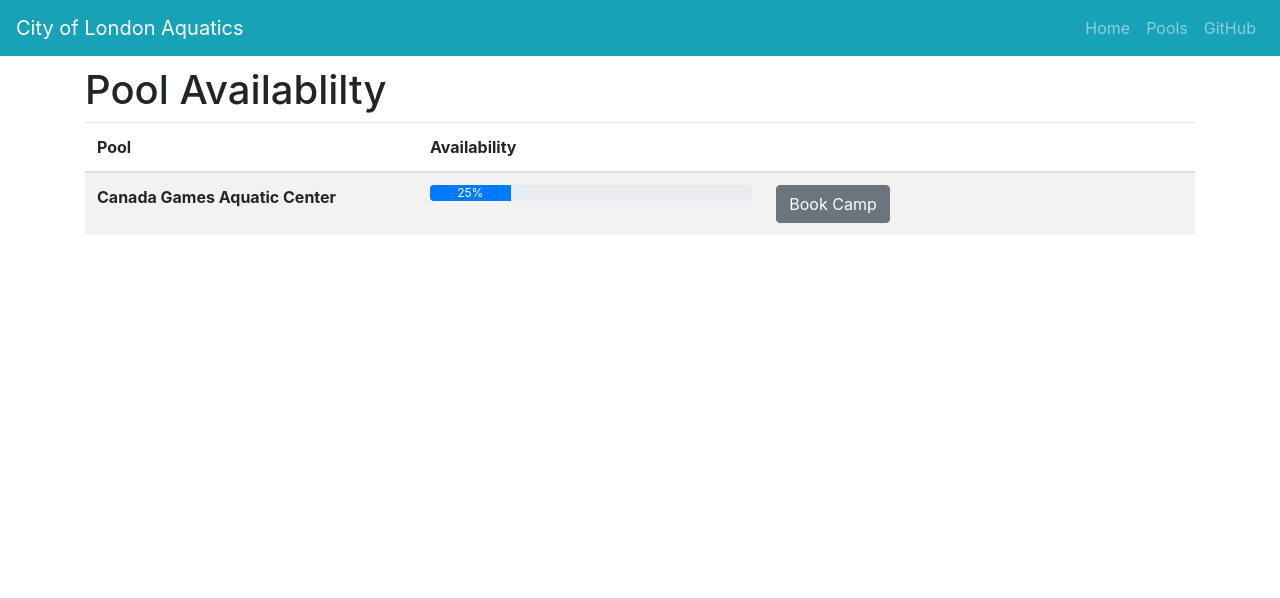
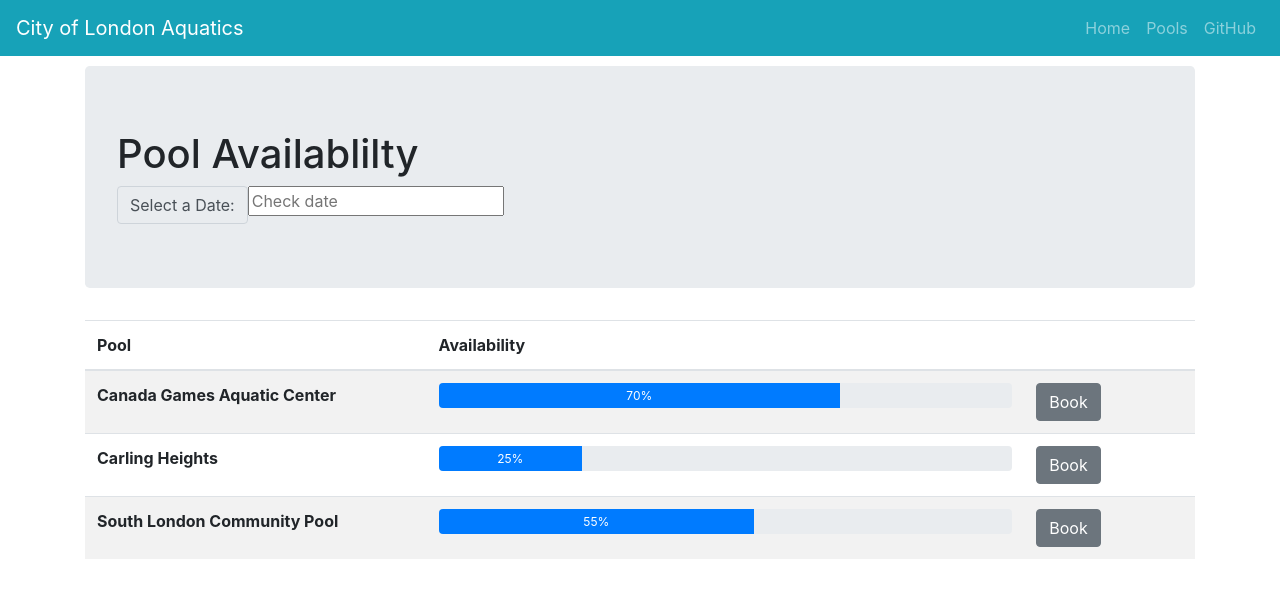
Before and after one commit to tgosling/AquaHelp, a React (Create React App) app: page / in a window 1280 px wide. Shown: the top 598 px of the page. Built offline with nearby package versions, Linux system fonts and the light colour scheme.

Commit message:
Initial styling of CampAvail page, test table and progress bar

```diff
--- a/src/front_end/Camps/CampAvail.js
+++ b/src/front_end/Camps/CampAvail.js
@@ -1,16 +1,34 @@
 import React, { useState } from "react";
 import Page from "../Page/Page";
+import DatePicker from "react-datepicker";
+import "react-datepicker/dist/react-datepicker.css";
 import {
   Table,
   Progress,
- Button
+  Button,
+  InputGroup,
+  InputGroupAddon,
+  Jumbotron
 } from "reactstrap";
 
-const CampAvail = (props) => {
-    return(
+const CampAvail = props => {
+  const [startDate, setStartDate] = useState(null);
+  return (
     <Page>
+      <Jumbotron>
         <h1>Pool Availablilty</h1>
-            <div/>
+        <div />
+        <InputGroup>
+          <InputGroupAddon>Select a Date:</InputGroupAddon>
+          <DatePicker
+            selected={startDate}
+            onChange={date => setStartDate(date)}
+            minDate={new Date()}
+            placeholderText="Check date"
+            style={{margin: "2%"}}
+          />
+        </InputGroup>
+      </Jumbotron>
       <Table striped>
         <thead>
           <tr>
@@ -21,15 +39,48 @@ const CampAvail = (props) => {
         </thead>
         <tbody>
           <tr>
-                            <th scope="row" width="30%">Canada Games Aquatic Center</th>
-                            <td><Progress value="25">25%</Progress></td>
-                            <td><Button>Book Camp</Button></td>
+            <th scope="row" width="20%">
+              Canada Games Aquatic Center
+            </th>
+            <td width="35%">
+              <Progress value="70" style={{ height:"25px" }}>
+                70%
+              </Progress>
+            </td>
+            <td width="10%" height="100%">
+              <Button>Book</Button>
+            </td>
+          </tr>
+          <tr>
+            <th scope="row" width="20%">
+              Carling Heights
+            </th>
+            <td width="35%">
+              <Progress value="25" style={{ height:"25px" }}>
+                25%
+              </Progress>
+            </td>
+            <td width="10%" height="100%">
+              <Button>Book</Button>
+            </td>
+          </tr>
+          <tr>
+            <th scope="row" width="20%">
+              South London Community Pool
+            </th>
+            <td width="35%">
+              <Progress value="55" style={{ height:"25px" }}>
+                55%
+              </Progress>
+            </td>
+            <td width="10%" height="100%">
+              <Button>Book</Button>
+            </td>
           </tr>
         </tbody>
-
       </Table>
     </Page>
   );
-}//end CampAvail
+}; //end CampAvail
 
 export default CampAvail;
```
Lines whose indentation alone changed are shown as unchanged.
